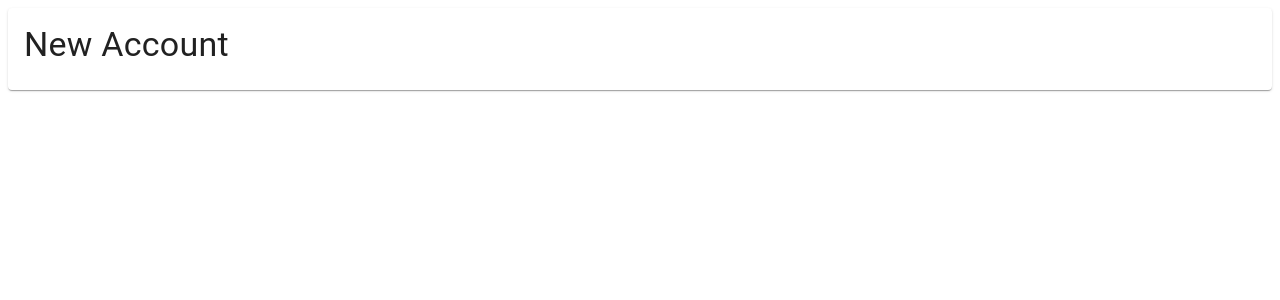
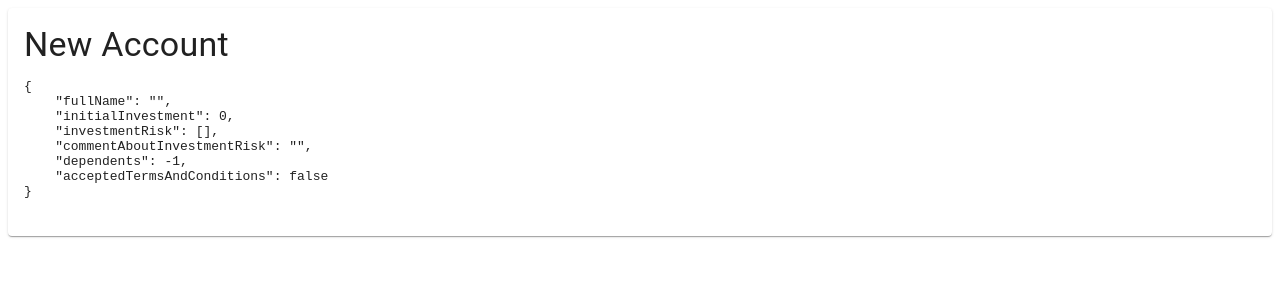
Before and after one commit to Annie-Huang/formik-typescript-material-ui, a React (Create React App) app: page / in a window 1280 px wide. Shown: the top 300 px of the page. Built offline with nearby package versions, Linux system fonts and the light colour scheme.

Commit message:
Create Form element and display form values

```diff
--- a/src/FormDemo.tsx
+++ b/src/FormDemo.tsx
@@ -1,6 +1,6 @@
 import React from 'react';
 import { Card, CardContent, Typography } from '@mui/material';
-import { Formik } from 'formik';
+import { Form, Formik } from 'formik';
 import { InvestmentDetails } from './InvestmentDetails';
 
 const initialValues: InvestmentDetails = {
@@ -18,7 +18,11 @@ export const FormDemo = () => {
       <CardContent>
         <Typography variant='h4'>New Account</Typography>
         <Formik initialValues={initialValues} onSubmit={() => {}}>
-          {({ values, errors, isSubmitting, isValidating }) => <div></div>}
+          {({ values, errors, isSubmitting, isValidating }) => (
+            <Form>
+              <pre>{JSON.stringify(values, null, 4)}</pre>
+            </Form>
+          )}
         </Formik>
       </CardContent>
     </Card>
```
